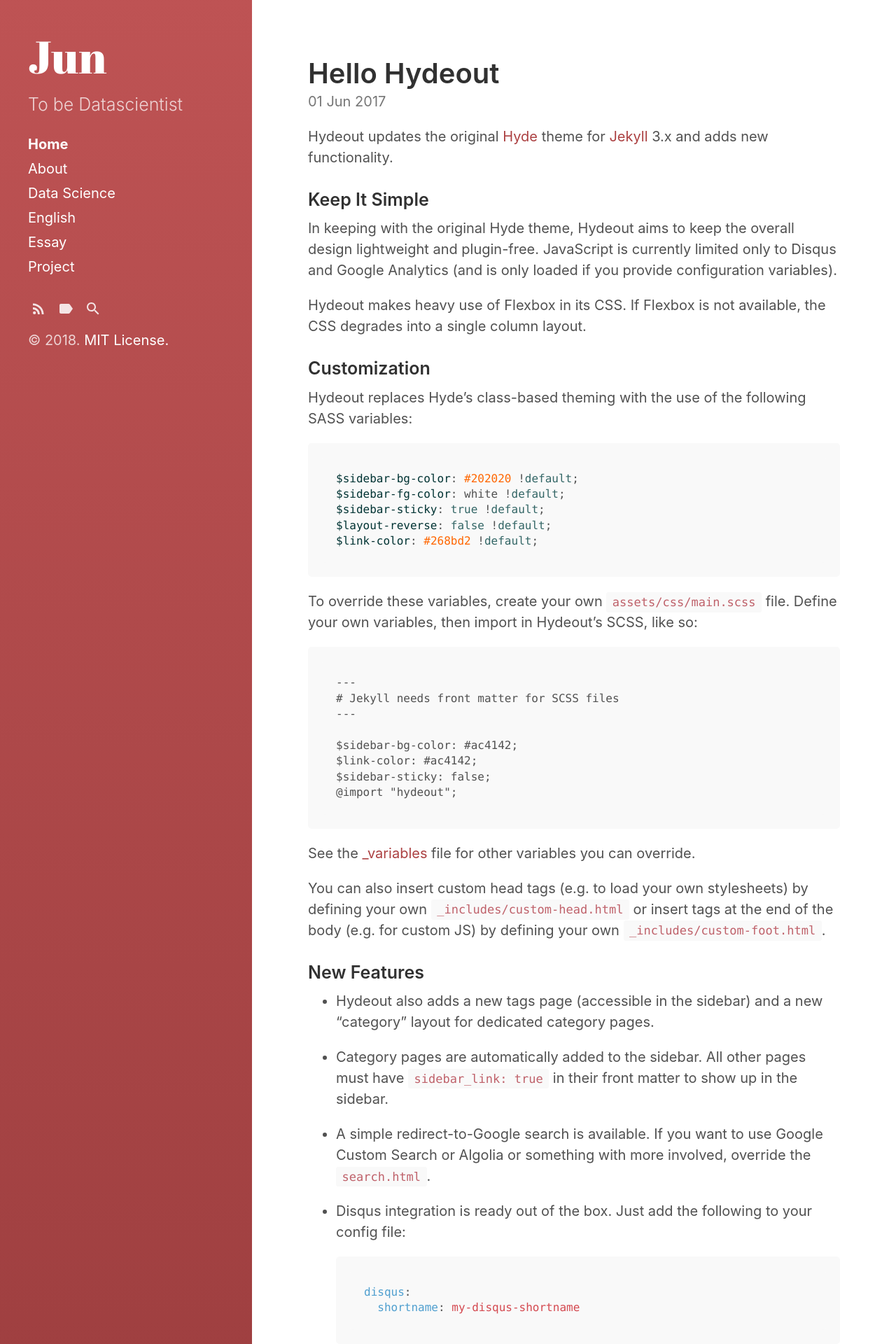
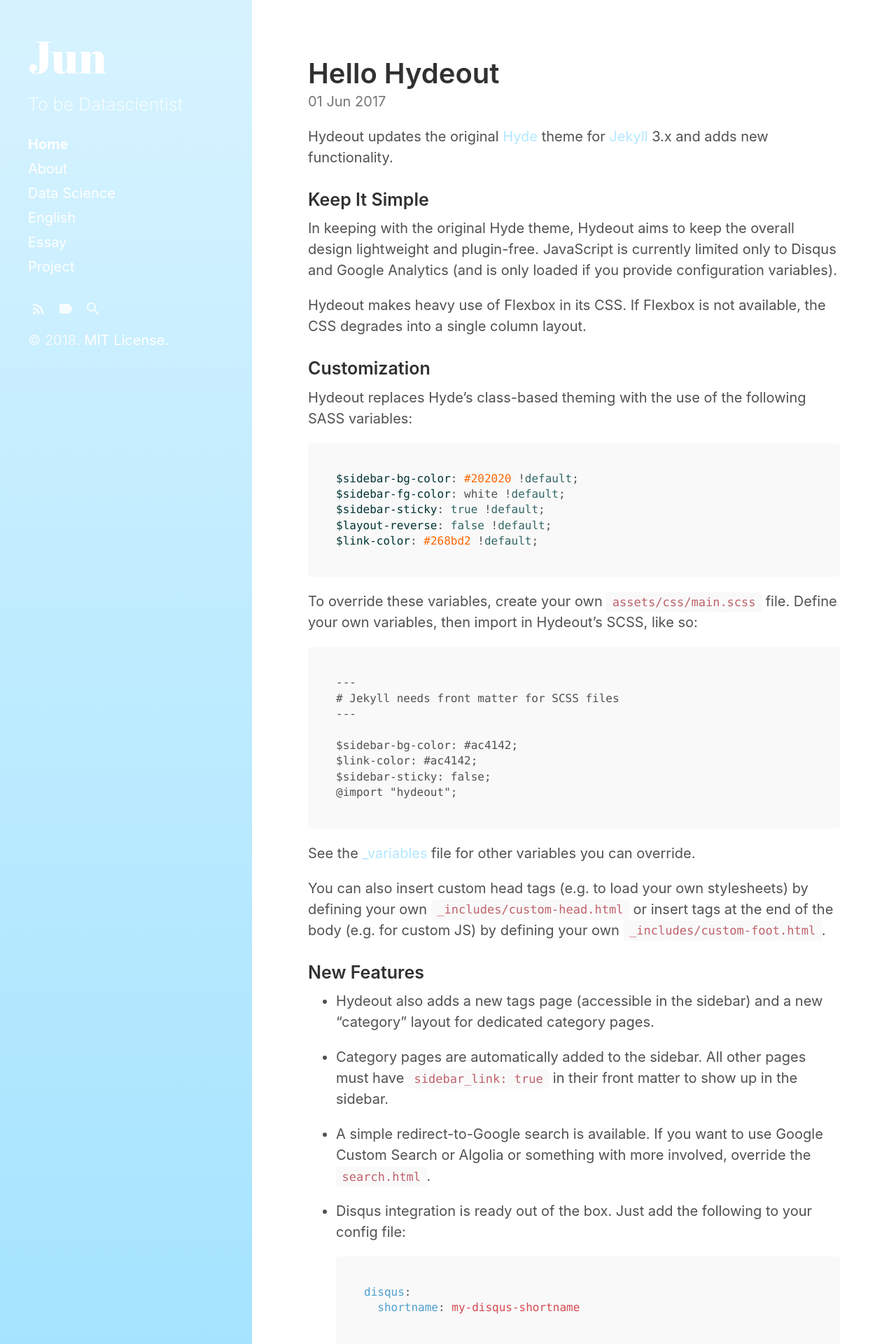
Before and after one commit to vlufoot/vlufoot.github.io, a Jekyll site: the page built from index.html, in a window 1280 px wide. Shown: the top 1920 px of the page at 70% size. Built offline with Jekyll 4.4.1, drawn with Linux system fonts in a browser that asks for light colours; the list of posts is cut into pages by our own code.

Commit message:
Update main.scss

```diff
--- a/assets/css/main.scss
+++ b/assets/css/main.scss
@@ -3,7 +3,7 @@
 # only main files contain this front matter, not partials.
 ---
 
-$sidebar-bg-color: #ac4142;
-$link-color: #ac4142;
+$sidebar-bg-color: #b3e8ff;
+$link-color: #b3e8ff;
 $sidebar-sticky: false;
 @import "hydeout";
```
